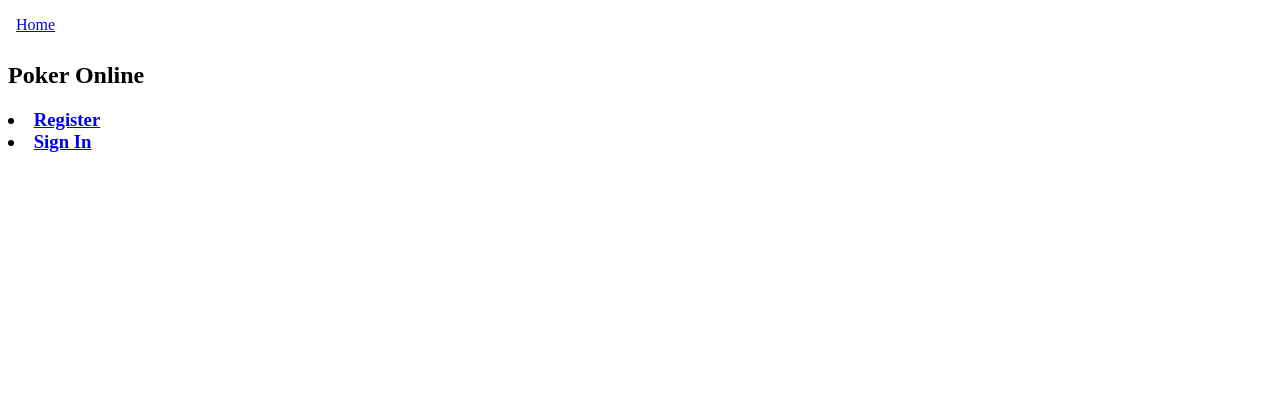
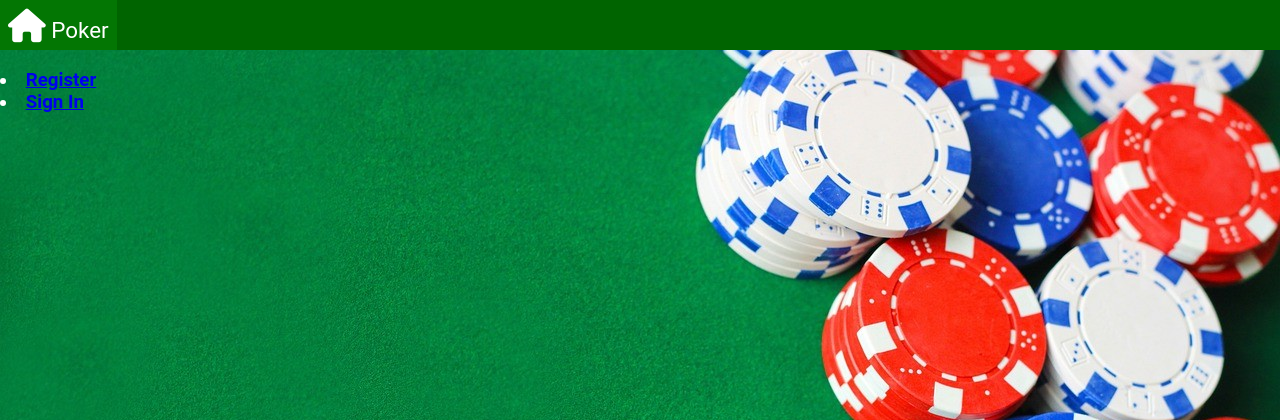
Before and after one commit to Raklle/databases2, a Flask app: page / in a window 1280 px wide. Shown: the top 420 px of the page. Run offline with Flask 3, Linux system fonts and the light colour scheme; some libraries are stand-ins or nearby versions.

Commit message:
Added styles

```diff
--- a/models.py
+++ b/models.py
@@ -313,12 +313,6 @@
     cur.execute(f"SELECT id, password FROM Users where email = ?", (email, ))
     return cur.fetchall()
 
-# join_game(4, 1)
-# leave_game(6, 1)
-# join_game(4, 1)
-# join_game(6, 1)
-# join_game(1, 2)
-# join_game(2, 2)
 
 # conn = sqlite3.connect('PokerDatabase')
 # with open('schema.sql') as f:
--- a/templates/base.html
+++ b/templates/base.html
@@ -3,11 +3,23 @@
 <head>
 
     <style>
+        body {
+            font-family: Roboto, "Helvetica Neue", sans-serif;
+            background-image: url("{{ url_for('static', filename='bg.jpg') }}");
+            background-repeat: no-repeat;
+            background-size: cover;
+            margin: 0;
+            padding: 0;
+            color: white;
+        }
         #menu_navbar_ul {
+            color: white;
         list-style-type: none;
         margin: 0;
         padding: 0;
+            height: 50px;
         overflow: hidden;
+            background-color: #006400;
         }
 
         .navbar_link {
@@ -18,19 +30,41 @@
         display: block;
         padding: 8px;
         }
+        ul li a {
+            text-decoration: none;
+            color: white;
+            font-size: 1.4em;
+            line-height: 2em;
+            margin-right: 5px;
+            cursor: pointer;
+        }
+                ul li a:hover {
+            background-color: #037603;
+        }
+        ul li i {
+            font-size: 1.5em;
+        }
+        th{
+            background-color: #006400;
+        }
+        td{
+            background-color: #488348;
+        }
+
     </style>
 
     <ul id="menu_navbar_ul">
-        <li class="navbar_link"><a href="/">Home</a></li>
+        <li class="navbar_link"><a href="/"><i class="fa-solid fa-house" style="color: #ffffff;"></i> Poker</a></li>
         {% if show_user_profile%}
-            <li class="navbar_link"><a href="/user-profile">User Profile</a></li>
-            <li class="navbar_link"><a href="/lobbies">Show Games</a></li>
+            <li class="navbar_link"><a href="/user-profile">My Profile</a></li>
+            <li class="navbar_link"><a href="/lobbies">Browse Games</a></li>
             <li class="navbar_link"><a href="/logout">Log out<a></li>
         {% endif %}
       </ul>
 
     <meta charset="UTF-8">
     <title>{% block title %}Title{% endblock %}</title>
+    <script src="https://kit.fontawesome.com/c383b01daf.js" crossorigin="anonymous"></script>
 </head>
 <body>
     {% if message %}
--- a/templates/index.html
+++ b/templates/index.html
@@ -5,7 +5,7 @@
 
 </style>
 {% block content %}
-    <h2>Poker Online</h2>
+
     <h3>
     {% if not show_user_profile%}
         <li><a href="/register">Register</a></li>
```
Also changed, not shown: schema.sql (+17 -9 lines), templates/user-profile.html (+6 -1 lines), static/bg.jpg (added), 1 other file.
